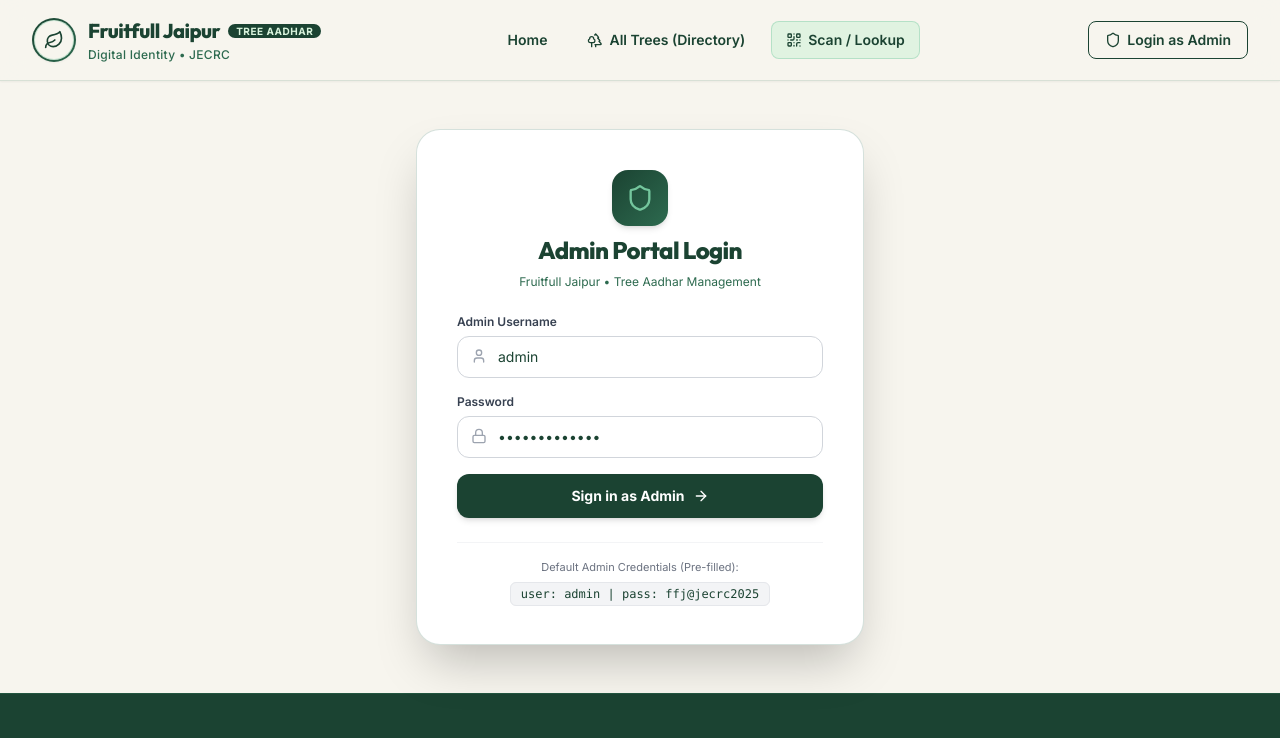
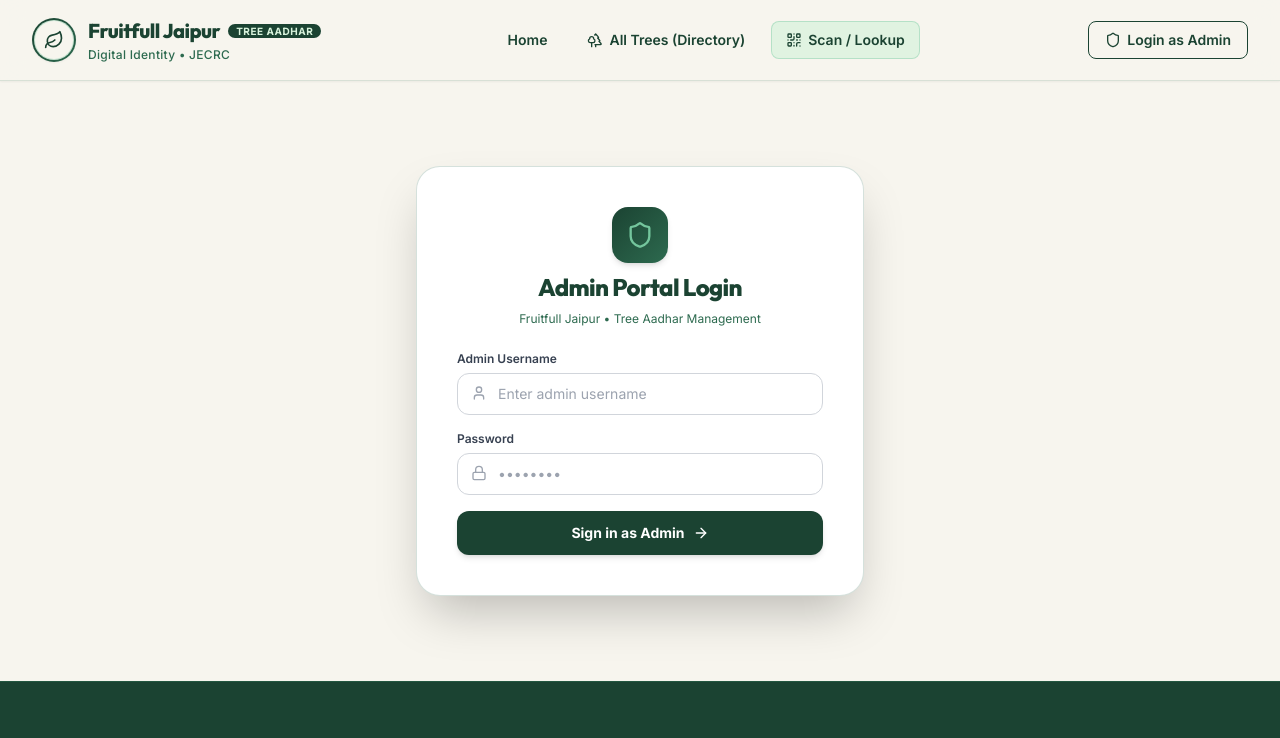
Before and after one commit to yamankumar-01/ffj-website, a React (Vite) app in the folder frontend/: page /admin/login in a window 1280 px wide. Shown: the top 738 px of the page. Built offline with nearby package versions, Linux system fonts and the light colour scheme; no server answers.

Commit message:
feat(auth): set admin credentials to abhishekmatoria and remove credentials banner from login screen

```diff
--- a/frontend/src/pages/Login.jsx
+++ b/frontend/src/pages/Login.jsx
@@ -4,8 +4,8 @@
 import { useAuth } from '../context/AuthContext';
 
 export const Login = () => {
-  const [username, setUsername] = useState('admin');
-  const [password, setPassword] = useState('ffj@jecrc2025');
+  const [username, setUsername] = useState('');
+  const [password, setPassword] = useState('');
   const [error, setError] = useState('');
   const [loading, setLoading] = useState(false);
 
@@ -61,6 +61,7 @@
                 type="text"
                 required
                 value={username}
+                placeholder="Enter admin username"
                 onChange={(e) => setUsername(e.target.value)}
                 className="w-full pl-10 pr-4 py-2.5 rounded-xl border border-gray-300 focus:outline-none focus:ring-2 focus:ring-[#1b4332] text-sm"
               />
@@ -77,6 +78,7 @@
                 type="password"
                 required
                 value={password}
+                placeholder="••••••••"
                 onChange={(e) => setPassword(e.target.value)}
                 className="w-full pl-10 pr-4 py-2.5 rounded-xl border border-gray-300 focus:outline-none focus:ring-2 focus:ring-[#1b4332] text-sm"
               />
@@ -94,16 +96,6 @@
           </button>
         </form>
 
-        {/* Credentials helper pill */}
-        <div className="pt-4 border-t border-gray-100 text-center">
-          <span className="text-[11px] text-gray-500 block mb-1">
-            Default Admin Credentials (Pre-filled):
-          </span>
-          <code className="text-xs font-mono bg-gray-100 text-[#1b4332] px-2.5 py-1 rounded-md border border-gray-200">
-            user: admin | pass: ffj@jecrc2025
-          </code>
-        </div>
-
       </div>
     </div>
   );
```
Also changed, not shown: 2 other files (tests, documents, lock files or other folders).
